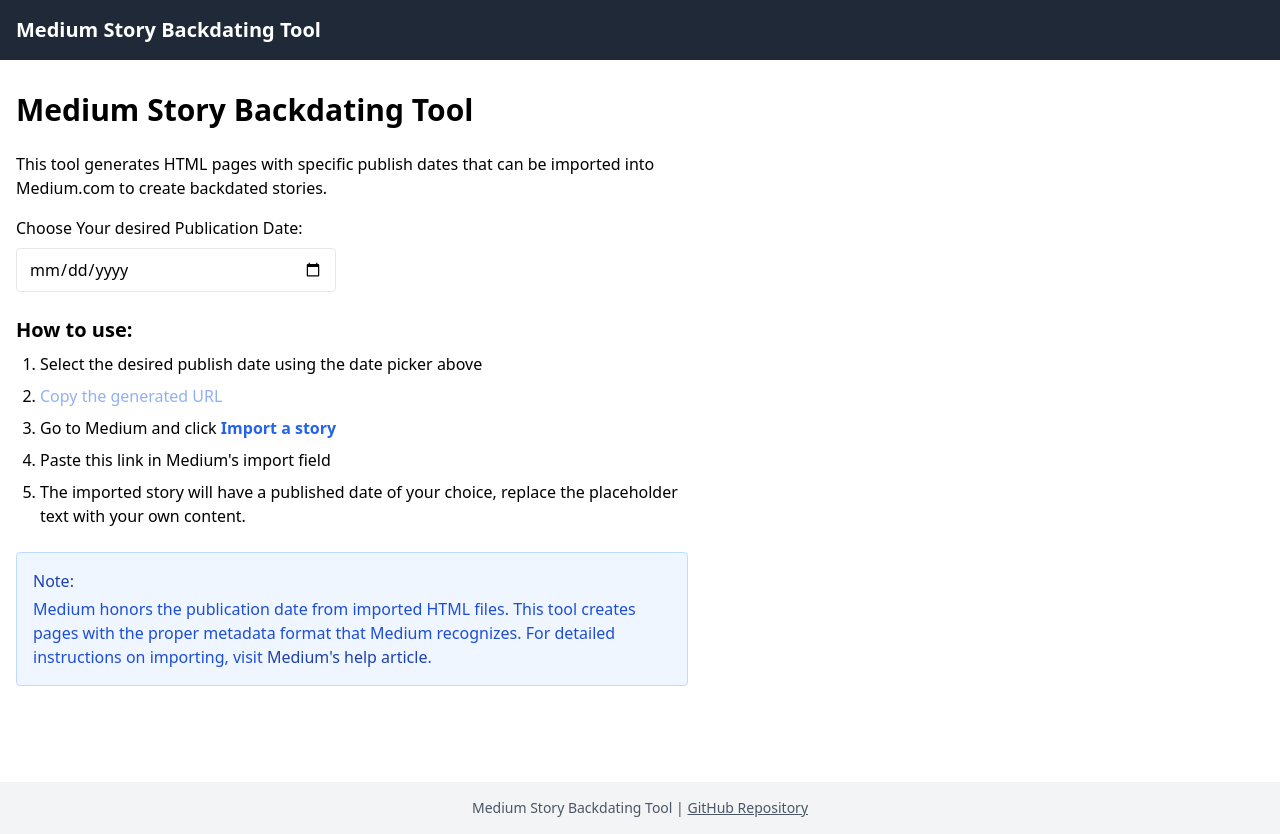
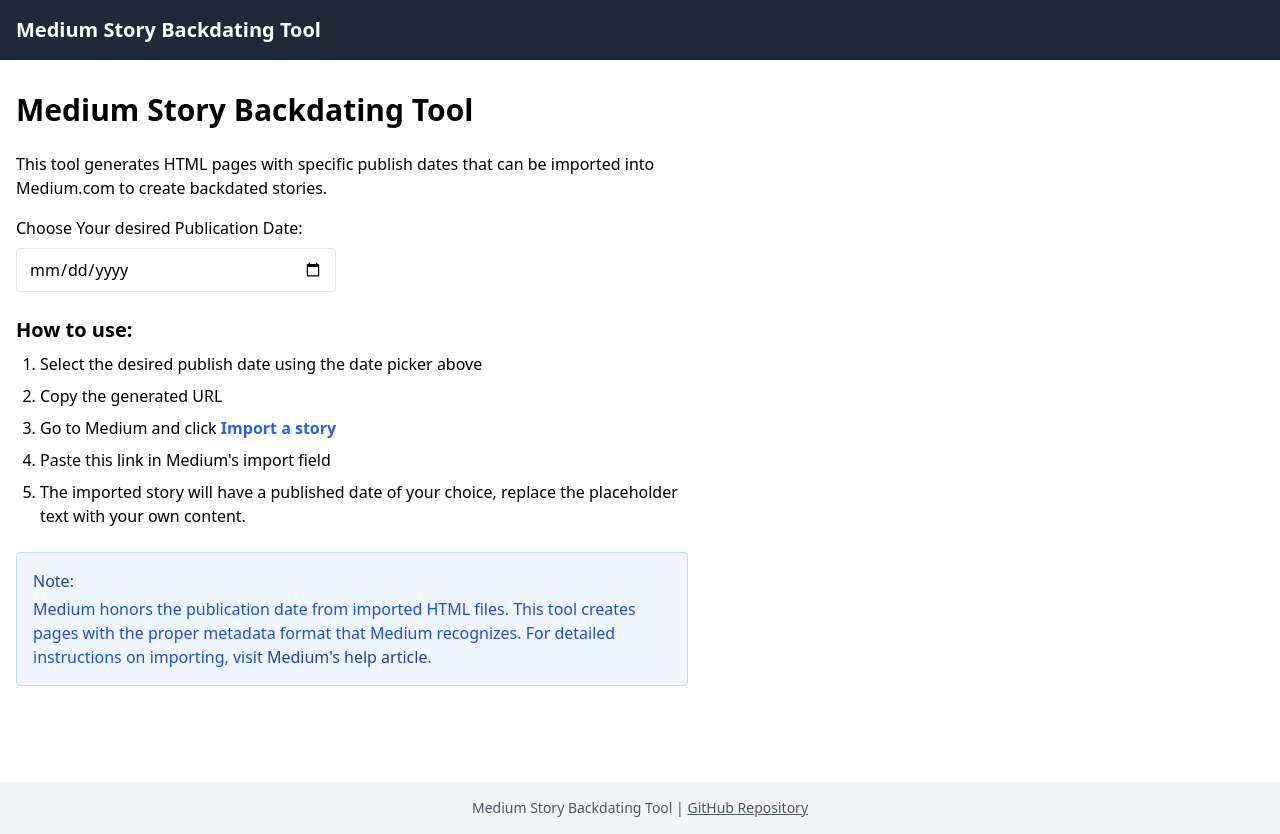
Before and after one commit to williamchong/medium-import-backdate, a Nuxt app: page / in a window 1280 px wide. Built offline with nearby package versions, Linux system fonts and the light colour scheme.

Commit message:
💄 Make click to copy less confusing

```diff
--- a/pages/index.vue
+++ b/pages/index.vue
@@ -46,8 +46,7 @@
         <li>
           <button
             @click="backdatedUrl ? copyToClipboard() : null"
-            class="text-blue-600 hover:underline cursor-pointer"
-            :class="{'opacity-50 cursor-not-allowed': !backdatedUrl}"
+            :class="{ 'text-blue-600 hover:underline cursor-pointer': !!backdatedUrl }"
           >
             Copy the generated URL
           </button>
```
